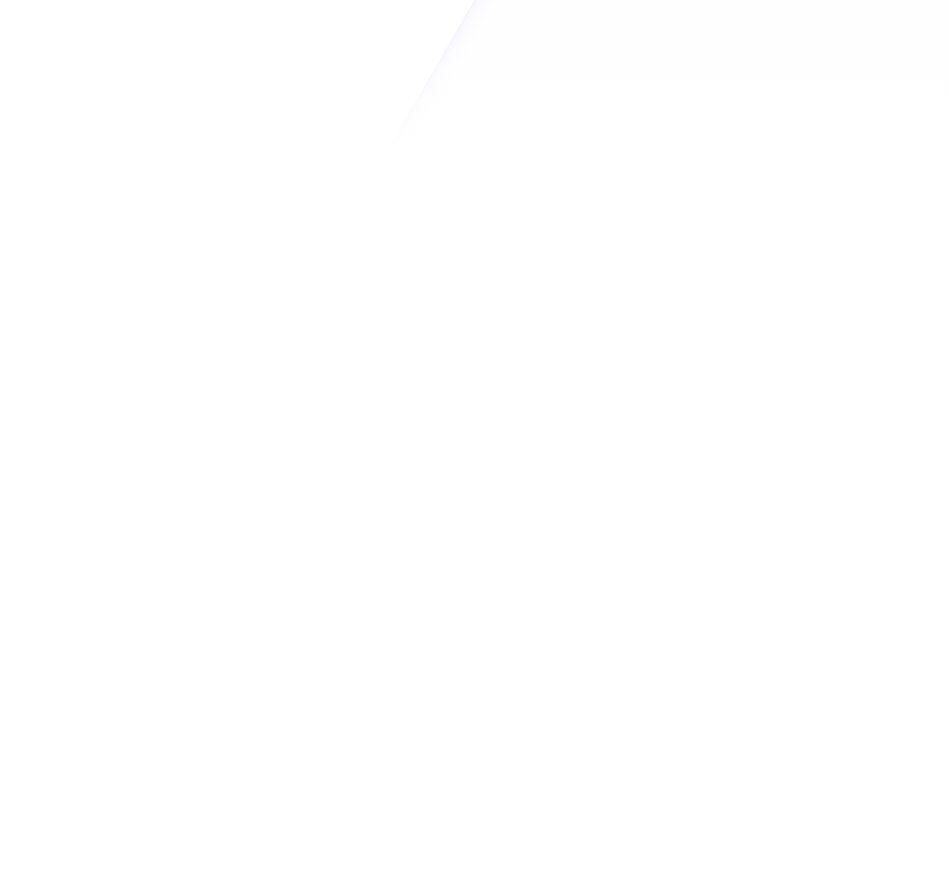
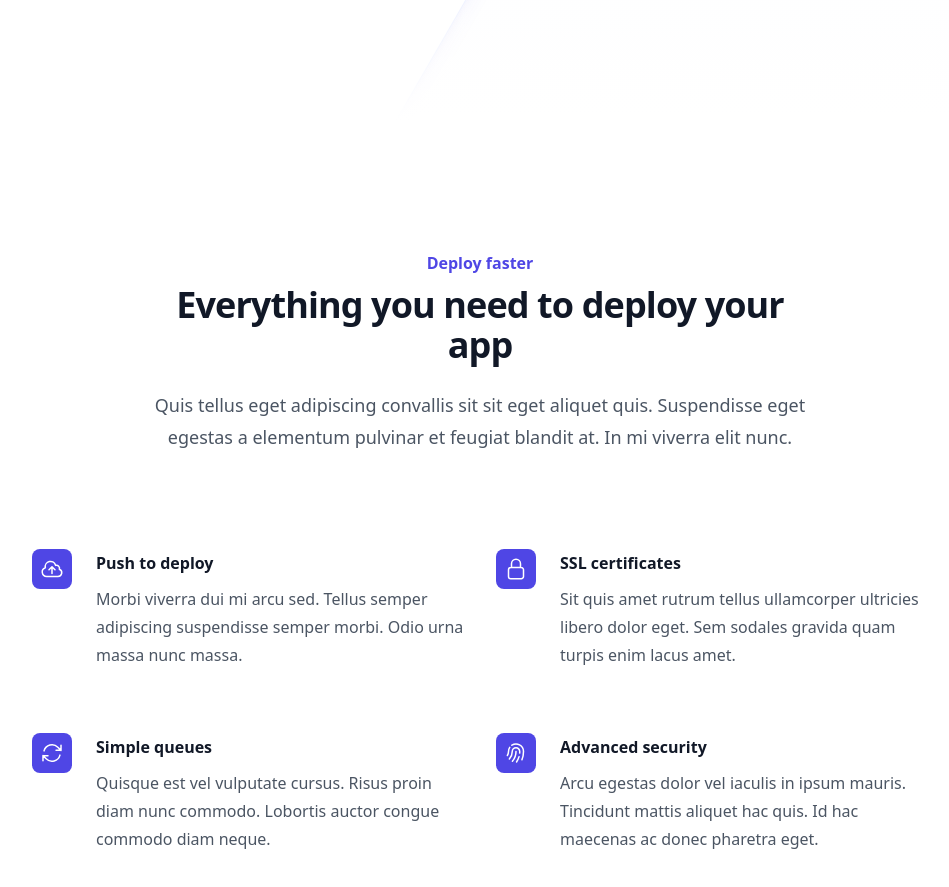
Before and after one commit to RobFraserCodes/next14-starter, a Next.js app: page / in a window 1280 px wide. Shown: the part 759-1646 px from the top of the page, without its empty margins (160-1109 px from the left). Before the commit the page ends 912 px from the top, so only its background shows below. Built offline with nearby package versions, Linux system fonts and the light colour scheme.

Commit message:
featured section
added content

```diff
--- a/app/page.tsx
+++ b/app/page.tsx
@@ -1,10 +1,11 @@
+import Features from '@/components/featured'
 import Hero from '@/components/hero'
-import Image from 'next/image'
 
 export default function Home() {
   return (
     <main>
       <Hero />
+      <Features />
     </main>
   )
 }
--- /dev/null
+++ b/components/featured.tsx
@@ -0,0 +1,62 @@
+import { ArrowPathIcon, CloudArrowUpIcon, FingerPrintIcon, LockClosedIcon } from '@heroicons/react/24/outline'
+
+const features = [
+  {
+    name: 'Push to deploy',
+    description:
+      'Morbi viverra dui mi arcu sed. Tellus semper adipiscing suspendisse semper morbi. Odio urna massa nunc massa.',
+    icon: CloudArrowUpIcon,
+  },
+  {
+    name: 'SSL certificates',
+    description:
+      'Sit quis amet rutrum tellus ullamcorper ultricies libero dolor eget. Sem sodales gravida quam turpis enim lacus amet.',
+    icon: LockClosedIcon,
+  },
+  {
+    name: 'Simple queues',
+    description:
+      'Quisque est vel vulputate cursus. Risus proin diam nunc commodo. Lobortis auctor congue commodo diam neque.',
+    icon: ArrowPathIcon,
+  },
+  {
+    name: 'Advanced security',
+    description:
+      'Arcu egestas dolor vel iaculis in ipsum mauris. Tincidunt mattis aliquet hac quis. Id hac maecenas ac donec pharetra eget.',
+    icon: FingerPrintIcon,
+  },
+]
+
+export default function Features() {
+  return (
+    <div className="bg-white py-24 sm:py-32">
+      <div className="mx-auto max-w-7xl px-6 lg:px-8">
+        <div className="mx-auto max-w-2xl lg:text-center">
+          <h2 className="text-base font-semibold leading-7 text-indigo-600">Deploy faster</h2>
+          <p className="mt-2 text-3xl font-bold tracking-tight text-gray-900 sm:text-4xl">
+            Everything you need to deploy your app
+          </p>
+          <p className="mt-6 text-lg leading-8 text-gray-600">
+            Quis tellus eget adipiscing convallis sit sit eget aliquet quis. Suspendisse eget egestas a elementum
+            pulvinar et feugiat blandit at. In mi viverra elit nunc.
+          </p>
+        </div>
+        <div className="mx-auto mt-16 max-w-2xl sm:mt-20 lg:mt-24 lg:max-w-4xl">
+          <dl className="grid max-w-xl grid-cols-1 gap-x-8 gap-y-10 lg:max-w-none lg:grid-cols-2 lg:gap-y-16">
+            {features.map((feature) => (
+              <div key={feature.name} className="relative pl-16">
+                <dt className="text-base font-semibold leading-7 text-gray-900">
+                  <div className="absolute left-0 top-0 flex h-10 w-10 items-center justify-center rounded-lg bg-indigo-600">
+                    <feature.icon className="h-6 w-6 text-white" aria-hidden="true" />
+                  </div>
+                  {feature.name}
+                </dt>
+                <dd className="mt-2 text-base leading-7 text-gray-600">{feature.description}</dd>
+              </div>
+            ))}
+          </dl>
+        </div>
+      </div>
+    </div>
+  )
+}
--- a/components/hero.tsx
+++ b/components/hero.tsx
@@ -9,7 +9,6 @@ export default function Hero() {
           <div className="px-6 lg:px-0 lg:pt-4">
             <div className="mx-auto max-w-2xl">
               <div className="max-w-lg">
-                <Logo />
                 <div className="mt-24 sm:mt-32 lg:mt-16">
                   <a href="#" className="inline-flex space-x-6">
                     <span className="rounded-full bg-indigo-600/10 px-3 py-1 text-sm font-semibold leading-6 text-indigo-600 ring-1 ring-inset ring-indigo-600/10">
@@ -64,7 +63,9 @@ export default function Hero() {
                             <div className="border-r border-gray-600/10 px-4 py-2">App.jsx</div>
                             </div>
                         </div>
-                      <div className="px-6 pb-14 pt-6">{/* Your code example */}</div>
+                        <div className="px-6 pb-14 pt-6 text-white">
+                            code{/* Your code example */}
+                        </div>
                     </div>
                   </div>
                   <div
```
Lines whose indentation alone changed are shown as unchanged.
